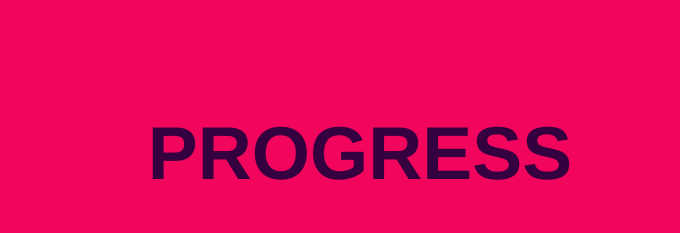
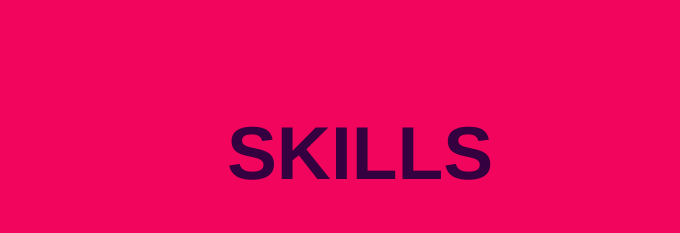
Before and after one commit to Draichi/old-portfolio, a website: page index.html in a window 1280 px wide. Shown: the part 2473-2706 px from the top of the page, 600-1280 px from the left. Drawn offline with nearby package versions, Linux system fonts and the light colour scheme; files whose address does not match are found by name.

Commit message:
color-theme

```diff
--- a/index.html
+++ b/index.html
@@ -4,7 +4,7 @@
 		<meta charset="UTF-8">
 		<meta http-equiv="X-UA-Compatible" content="IE=edge,chrome=1">
 		<meta name="viewport" content="width=device-width, initial-scale=1">
-		<meta name="theme-color" content="#ffffff">
+		<meta name="theme-color" content="#07F2F2">
 		<script src="https://cdn.rawgit.com/google/code-prettify/master/loader/run_prettify.js"></script>
 		<link rel="stylesheet" href="node_modules/aos/dist/aos.css" />
 
@@ -183,7 +183,7 @@
 					</a>
 					<a href="https://cursos.alura.com.br/user/lucasdraichi" target="_blank">
 						<figure class="trigger">
-							<figcaption class="text-header"><h3>progress</h3></figcaption>
+							<figcaption class="text-header"><h3>skills</h3></figcaption>
 							<img class="icone animacao" src="src/img/icon_right.png" alt="github">
 						</figure>
 					</a>
```
